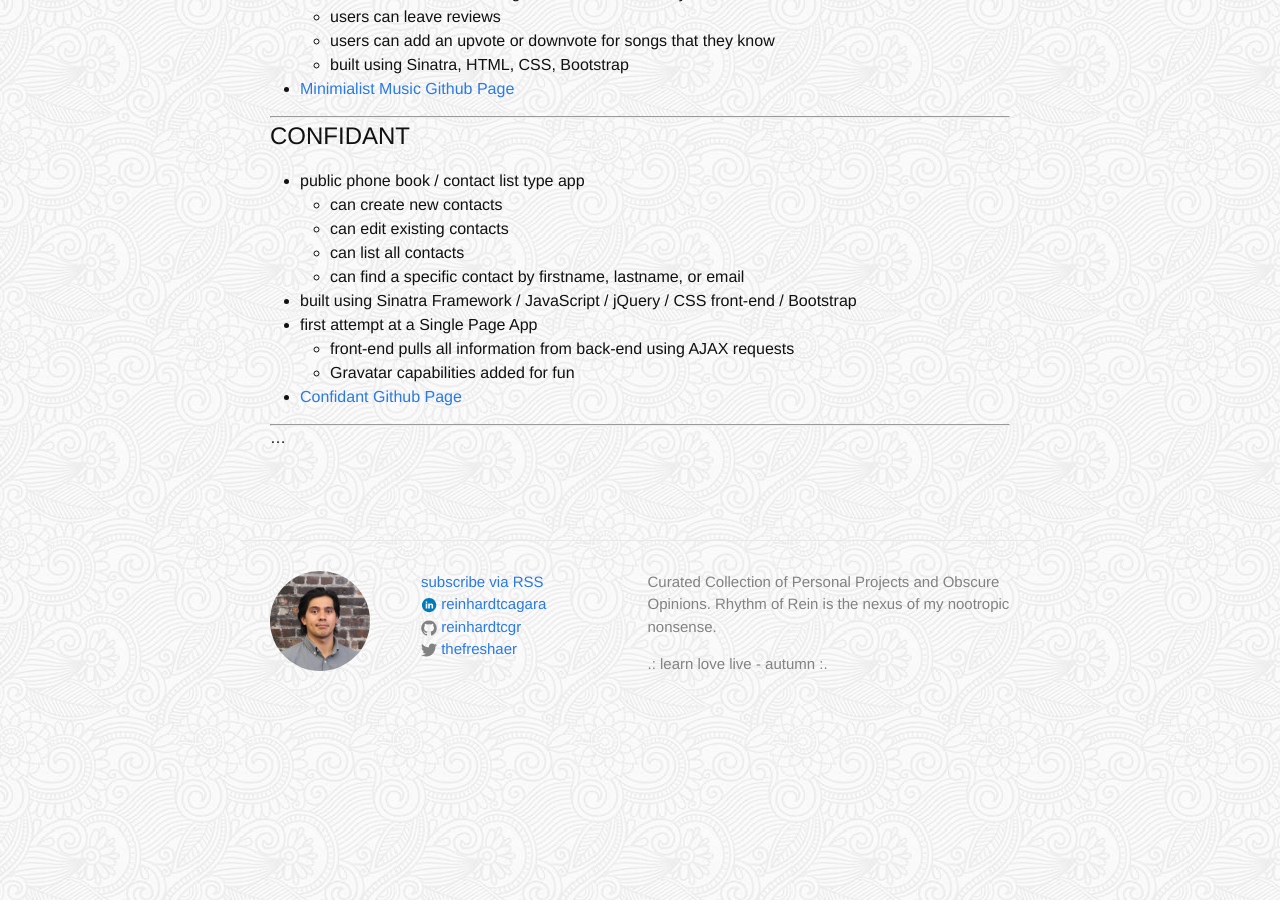
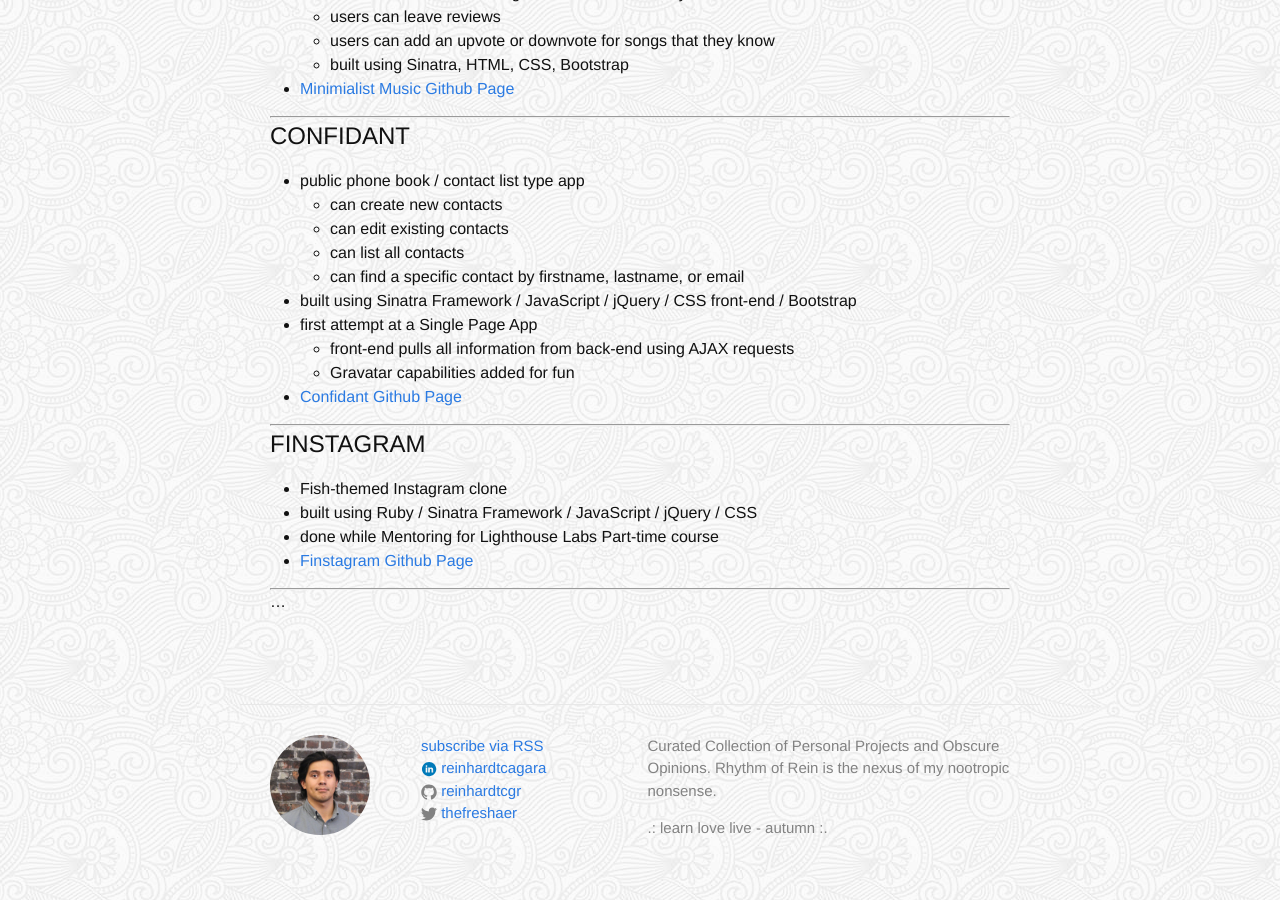
Before and after one commit to reinhardt021/reinhardt021.github.io, a Jekyll site: the page built from projects.md, in a window 1280 px wide and 900 px high, scrolled down 952 px. Built offline with Jekyll 4.4.1, drawn with Linux system fonts in a browser that asks for light colours.

Commit message:
Adjustments made for presentation

```diff
--- a/_posts/2018-01-30-2018-01-30.markdown
+++ b/_posts/2018-01-30-2018-01-30.markdown
@@ -5,8 +5,8 @@ date:   2018-01-30 22:32:57 -0800
 categories: jekyll update
 ---
 
-A new day.
-The end of the beginning.
-Things will start moving faster now.
+A new day. /
+The end of the beginning. /
+Things will start moving faster now. /
 
 Are you ready?
--- a/index.html
+++ b/index.html
@@ -5,6 +5,9 @@ layout: default
 <div class="home">
 
   <img id="adventure" src="{{ site.url }}/assets/adventure.jpg"/>
+  <p>
+      “Building the steps to take you beyond your plateau”
+  </p>
   <p>
       <strong>
           Decide that you want it more than you fear it.
--- a/projects.md
+++ b/projects.md
@@ -57,4 +57,14 @@ permalink: /projects/
 - [Confidant Github Page](https://github.com/reinhardtcgr/confidant)
 
 ---------
+
+<!-- # [FINSTAGRAM](live URL here) -->
+
+# FINSTAGRAM
+- Fish-themed Instagram clone
+- built using Ruby / Sinatra Framework / JavaScript / jQuery / CSS
+- done while Mentoring for Lighthouse Labs Part-time course
+- [Finstagram Github Page](https://github.com/reinhardtcgr/finstagram)
+
+---------
 ...
```
